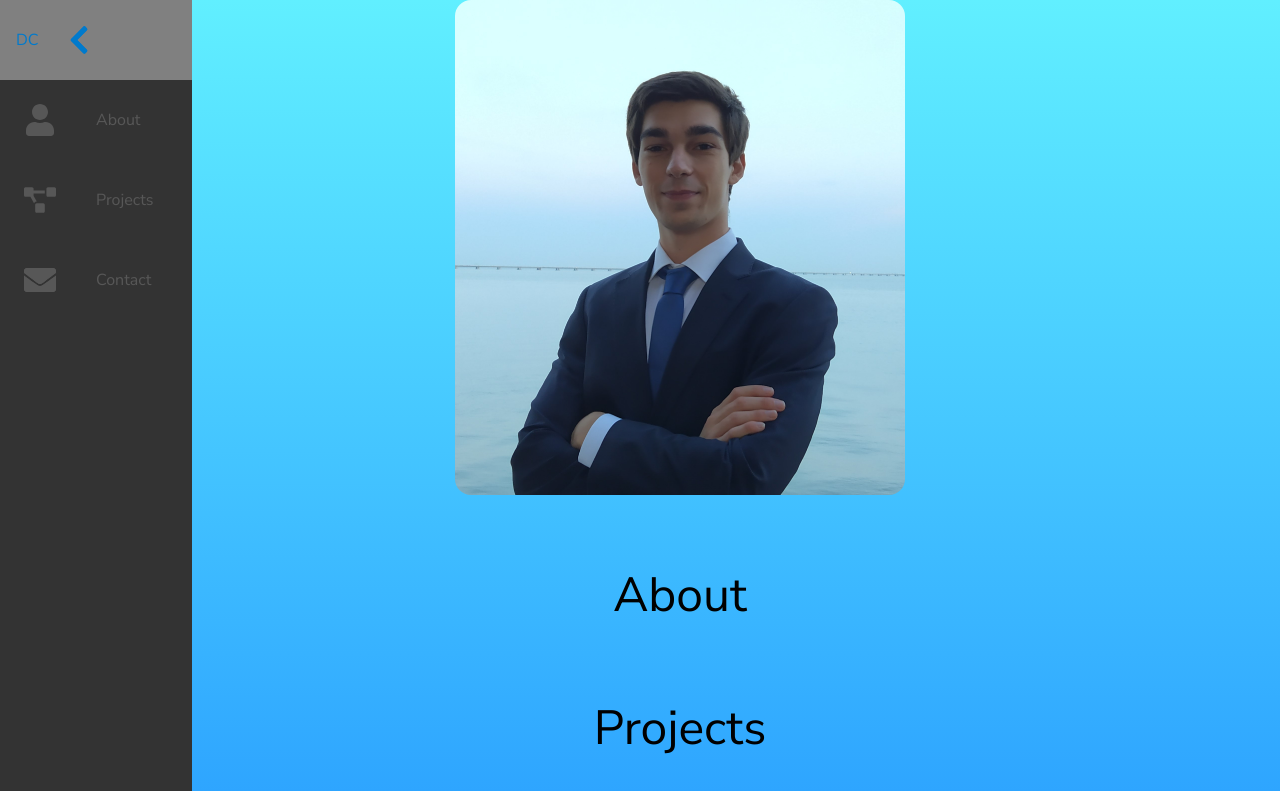
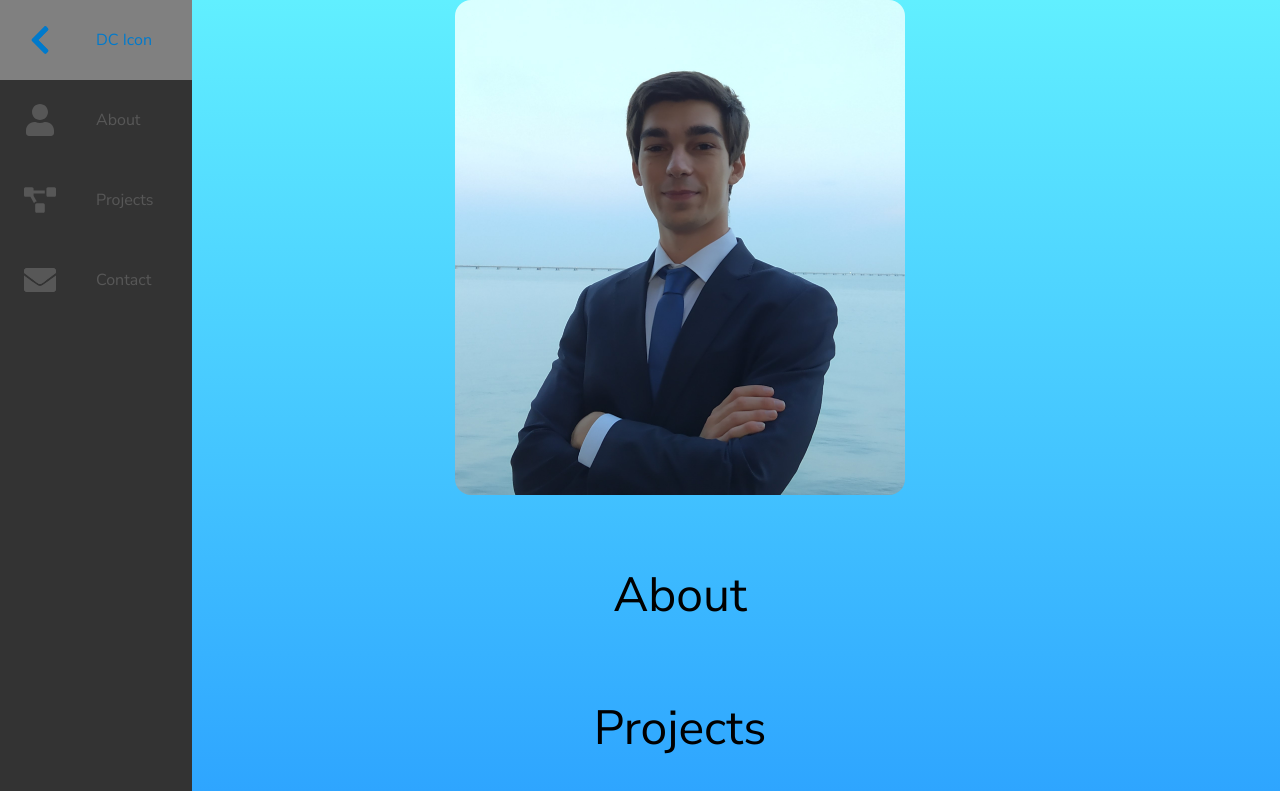
Before and after one commit to Am4teur/portfolio-next, a Next.js app: page / in a window 1280 px wide. Shown: the top 791 px of the page. Built offline with nearby package versions, Linux system fonts and the light colour scheme.

Commit message:
Changed sidebar arrow to be always on left

```diff
--- a/components/Sidebar.tsx
+++ b/components/Sidebar.tsx
@@ -8,8 +8,8 @@ export default function Sidebar() {
         <li className={styles.sidebar_logo}>
             <Link href="/">
               <a className={styles.sidebar_link}>
-                <span className={styles.item_text}>DC</span>
                 <svg aria-hidden="true" focusable="false" data-prefix="fas" data-icon="chevron-right" className="svg-inline--fa fa-chevron-right fa-w-10" role="img" xmlns="http://www.w3.org/2000/svg" viewBox="0 0 320 512"><path fill="currentColor" d="M285.476 272.971L91.132 467.314c-9.373 9.373-24.569 9.373-33.941 0l-22.667-22.667c-9.357-9.357-9.375-24.522-.04-33.901L188.505 256 34.484 101.255c-9.335-9.379-9.317-24.544.04-33.901l22.667-22.667c9.373-9.373 24.569-9.373 33.941 0L285.475 239.03c9.373 9.372 9.373 24.568.001 33.941z"/><path xmlns="http://www.w3.org/2000/svg" fill="currentColor" d="M285.476 272.971L91.132 467.314c-9.373 9.373-24.569 9.373-33.941 0l-22.667-22.667c-9.357-9.357-9.375-24.522-.04-33.901L188.505 256 34.484 101.255c-9.335-9.379-9.317-24.544.04-33.901l22.667-22.667c9.373-9.373 24.569-9.373 33.941 0L285.475 239.03c9.373 9.372 9.373 24.568.001 33.941z"/></svg>
+                  <span className={styles.item_text}>DC Icon</span>
                 </a>
             </Link>
         </li>
```
